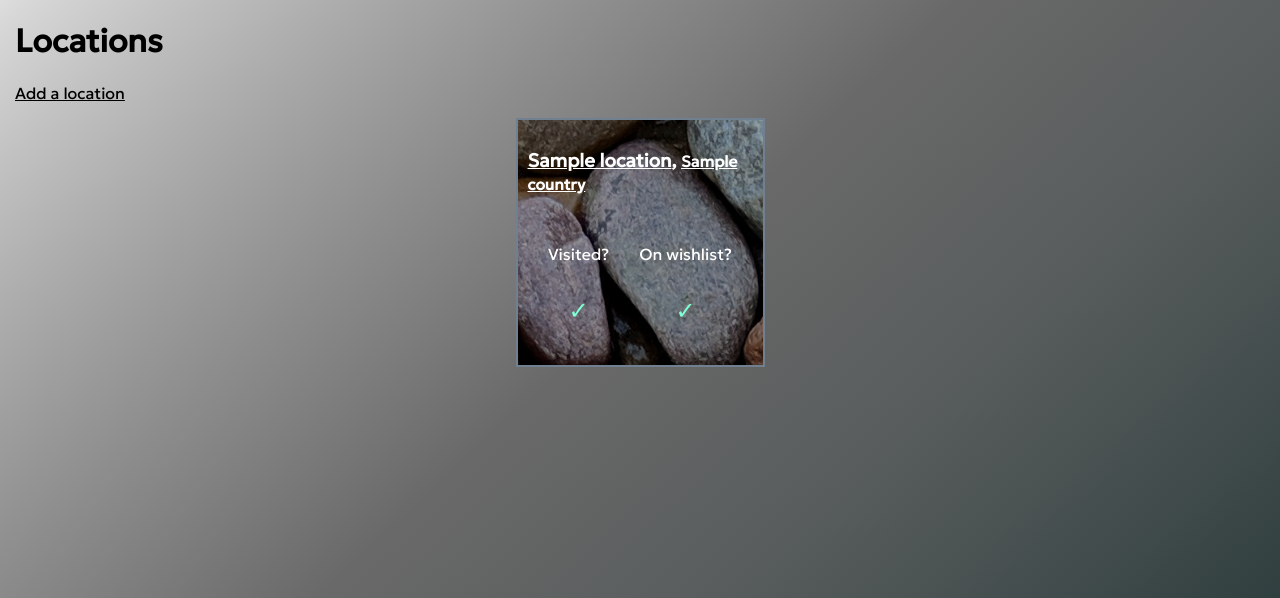
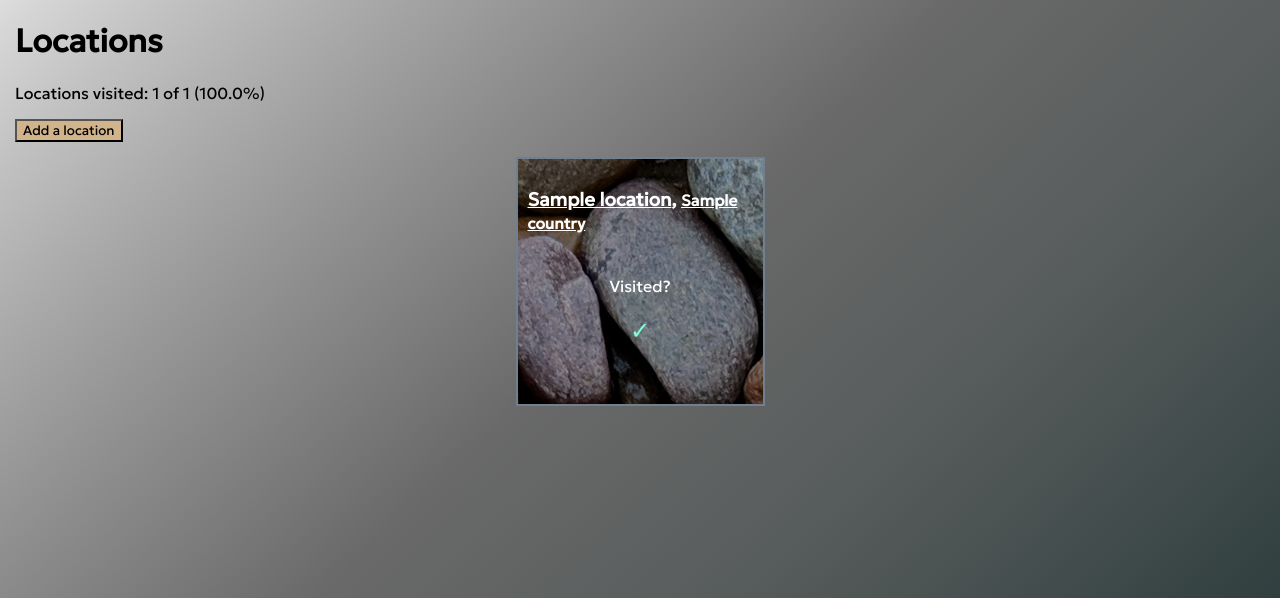
Before and after one commit to mr-mckenzie/Gravel-Travel, a Flask app: page /locations in a window 1280 px wide. Shown: the part 102-700 px from the top of the page. Run offline with Flask 3, Linux system fonts and the light colour scheme; a database or web service that is not in the repository returns one stand-in record (values such as "Sample title"); some libraries are stand-ins or nearby versions.

Commit message:
updated location box functionality and styling

```diff
--- a/controllers/location_controller.py
+++ b/controllers/location_controller.py
@@ -15,21 +15,36 @@ locations_blueprint = Blueprint("locations", __name__)
 def locations():
     all_locations = location_repo.select_all()
 
+    total_locations = len(all_locations)
+    visited_locations_counter = 0
+
     location_with_visit_and_wishlist = []
 
     for location in all_locations:
         has_visited = trip_repo.has_visited(location.id)
-        on_wishlist = trip_repo.on_wishlist(location.id)
+        # on_wishlist = trip_repo.on_wishlist(location.id)
         location_with_visit_and_wishlist.append(
-            {'location':location,
+            {'name': location.name,
+            'country':location.country,
+            'id':location.id,
             'has_visited':has_visited,
-            'on_wishlist':on_wishlist,
+            # 'on_wishlist':on_wishlist,
             'rand_bg_pos_x': randint(0,100),
             'rand_bg_pos_y': randint(0,100)
             }
             )
 
-    return render_template('locations/index.jinja', input_locations = location_with_visit_and_wishlist)
+        if has_visited == True:
+            visited_locations_counter += 1
+
+    visited_percentage = 0
+
+    if total_locations > 0 :
+        visited_percentage = round((visited_locations_counter/total_locations)*100, 2)
+
+    all_countries = country_repo.select_all()
+
+    return render_template('locations/index.jinja', input_locations = location_with_visit_and_wishlist, input_countries = all_countries, visited_locations = visited_locations_counter, total_locations = total_locations, visited_percentage = visited_percentage)
 
 #display single location record
 @locations_blueprint.route('/locations/<id>')
@@ -90,6 +105,7 @@ def add_country():
     new_country = country_repo.select_one(new_country_id)
     new_location = Location(new_location_name, new_country)
     location_repo.save(new_location)
+    trip_repo.add_to_wishlist(new_location.id)
     return redirect('/locations')
 
 #add/remove location from wishlist
--- a/static/css/style.css
+++ b/static/css/style.css
@@ -64,7 +64,7 @@ header > p {
     justify-content: space-evenly;
 }
 
-.country_locations_flex_box > div > h3, .country_locations_flex_box > div > .visit_wishlist_flex_box, .country_locations_flex_box > div > form {
+.country_locations_flex_box > div > h3, .location_flex_box > div > h3, .country_locations_flex_box > div > .visit_wishlist_flex_box, .location_flex_box > div > .visit_wishlist_flex_box, .country_locations_flex_box > div > form, .location_flex_box > div > form {
     z-index: 2;
 }
 
@@ -167,10 +175,11 @@ header > p {
 }
 
 .visited {
-    margin: 15px;
+    margin: 0.5rem;
     display: flex;
     align-items: center;
     flex-direction: column;
+    justify-content: center;
 }
 
 .wishlist {
@@ -210,15 +219,10 @@ header > p {
 
 .visit_wishlist_flex_box {
     display: flex;
-    flex-direction: row;
+    flex-direction: column;
 }
 
 .country_span {
-    font-size: smaller;
-}
-
-#warning {
-    color: red;
     font-size: smaller;
 }
 
@@ -266,8 +270,8 @@ header > p {
     color:aquamarine;
     font-size: 1.5rem;
     z-index: 2;
-    margin-top: 1rem;
-    margin-bottom: 1rem;
+    margin-top: 0.25rem;
+    margin-bottom: 0.25rem;
 }
 
 .cross {
--- a/templates/countries/single_country.jinja
+++ b/templates/countries/single_country.jinja
@@ -37,7 +37,7 @@
 
                 <aside class="visited">
                     <p>Visited?</p>
-                    {% if location['has_visited'] == True%}
+                    {% if location.has_visited == True%}
                         <p class="tick"> &#x2713 </p>
                     {% else %}
                         <p class="cross"> &#x2718 </p>
--- a/templates/locations/index.jinja
+++ b/templates/locations/index.jinja
@@ -2,37 +2,32 @@
 
 {% block content %}
 <h1>Locations</h1>
+<p> Locations visited: {{visited_locations}} of {{total_locations}} ({{visited_percentage}}%)</p>
 
-<a class="black_anchor" href="/locations/add">Add a location</a>
+<input class="button" id="addButton" value="Add a location" type="button"></a>
 
 <div class="location_flex_box">
     {% for location in input_locations %}
 
-
-
     <div class="location_box" style="background-position: {{location.rand_bg_pos_x}}% {{location.rand_bg_pos_y}}%";>
-        <div class="overlay"></div>
-        <h3 class="z-index"> <a class="white_anchor" href="/locations/{{location['location'].id}}">{{ location['location'].name }}</a>, <span class="country_span"><a class="white_anchor" href="/countries/{{location['location'].country.id}}">{{location['location'].country.name}} </a></span></h3>
+        {% if location.has_visited == True %}
+            <div class="overlay"></div>
+        {% else %}
+            <div class="not_yet_visited_overlay"></div>
+        {% endif %}
+        <h3> <a class="white_anchor" href="/locations/{{location.id}}">{{ location.name }}</a>, <span class="country_span"><a class="white_anchor" href="/countries/{{location.country.id}}">{{location.country.name}} </a></span></h3>
 
         <div class="visit_wishlist_flex_box">
 
-            <aside class="visited" class="z-index">
-                <p class="z-index">Visited?</p>
-                {% if location['has_visited'] == True%}
+            <aside class="visited">
+                <p>Visited?</p>
+                {% if location.has_visited == True%}
                     <p class="tick"> &#x2713 </p>
                 {% else %}
                     <p class="cross"> &#x2718 </p>
                 {% endif %}
             </aside>
 
-            <aside class="wishlist" >
-                <p class="z-index">On wishlist?</p>
-                {% if location['on_wishlist']%}
-                    <p class="tick"> &#x2713</p>
-                {% else %}
-                    <p class="cross"> &#x2718 </p>
-                {% endif %}
-            </aside>
         </div>
     </div>
 
@@ -40,4 +35,36 @@
 
 </div>
 
+<dialog class="addDialog" id="addDialog">
+    <form action="/locations/add" method="post">
+        <label for="name">Location name:</label>
+        <input type="text" placeholder="Insert name" name="name" id="name" required>
+
+        <select name="country_id" id="country-select" required>
+            <option value="">--Please choose a country--</option>
+
+            {% for country in input_countries%}
+                <option value="{{country.id}}">{{country.name}}</option>
+            {% endfor %}
+
+        </select>
+        <input class="button" type="submit" value="Cancel" formmethod="dialog">
+        <input class="button" type="submit" value="Add">
+
+    </form>
+</dialog>
+
+<script>
+(() => {
+    const addButton = document.getElementById("addButton");
+    const addDialog = document.getElementById("addDialog");
+
+    // add button opens the add location dialog
+    addButton.addEventListener("click", () => {
+    addDialog.showModal();
+    });
+
+})();
+</script>
+
 {% endblock %}
--- a/templates/locations/single_location.jinja
+++ b/templates/locations/single_location.jinja
@@ -3,9 +3,9 @@
 {% block content %}
 <h1>{{input_location.name}}, <span class="country_span"><a class="black_anchor" href="/countries/{{input_location.country.id}}">{{input_location.country.name}}</a></span></h1>
 
-<aside><span class="wiki_span">W</span> <a class="black_anchor" href="https://en.wikipedia.org/wiki/{{input_location.name}},_{{input_location.country.name}}" target="_blank"title="Learn more about {{input_location.name}} at Wikipedia">Learn more at Wikipedia</a> </aside>
+<aside><span class="wiki_span">W</span> <a class="black_anchor" href="https://en.wikipedia.org/wiki/{{input_location.name}},_{{input_location.country.name}}" target="_blank" title="Learn more about {{input_location.name}} at Wikipedia">Learn more at Wikipedia</a> </aside>
 <br>
-<aside><span class="map_span">G</span> <a class="black_anchor" href="https://www.google.com/maps/place/{{input_location.name}},+{{input_location.country.name}}/" target="_blank"> Discover on map</a></aside>
+<aside><span class="map_span">G</span> <a class="black_anchor" href="https://www.google.com/maps/place/{{input_location.name}},+{{input_location.country.name}}/" target="_blank" title="Discover {{input_location.name}} on the map"> Discover on map</a></aside>
 
 <h2> Trips:</h2>
 {% if has_visited == False %}
```
Also changed, not shown: other parts of static/css/style.css (+35 -9 lines). Lines whose indentation alone changed are shown as unchanged.
